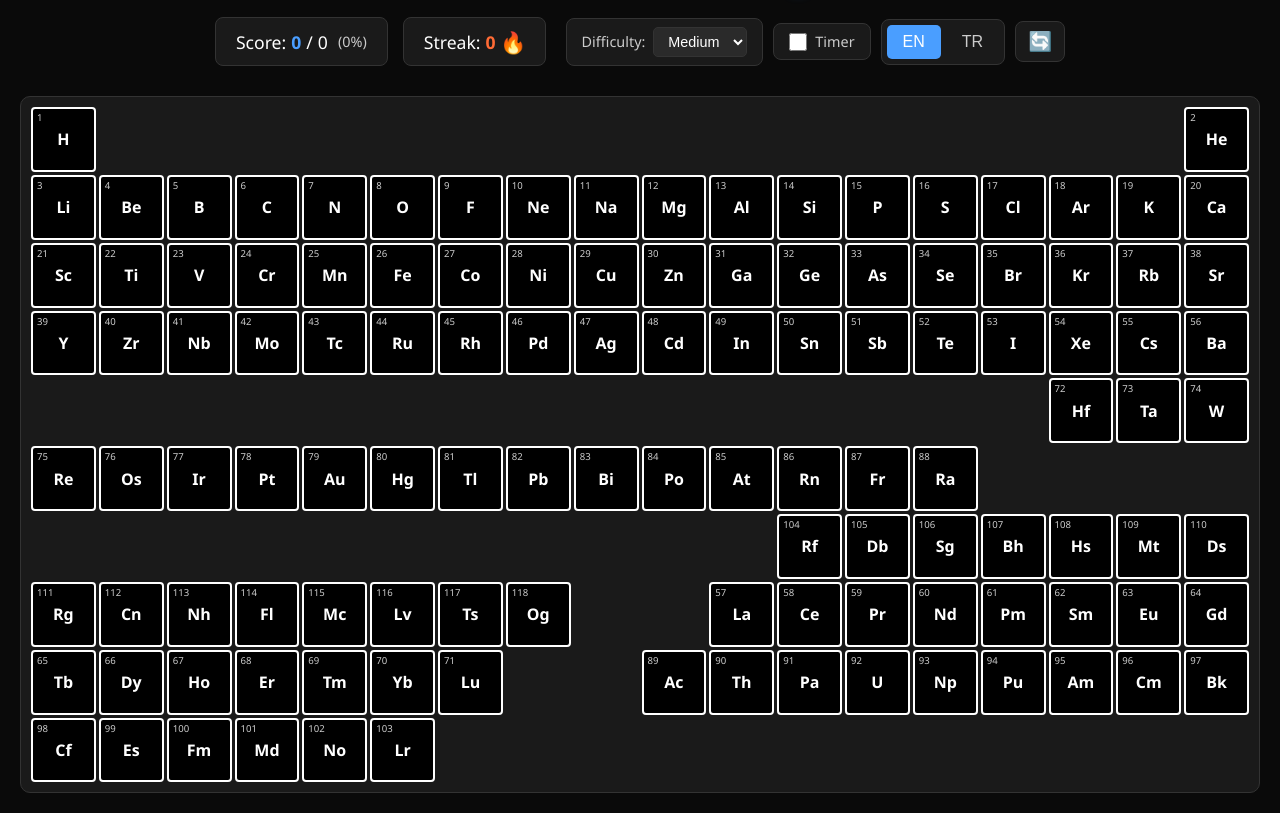
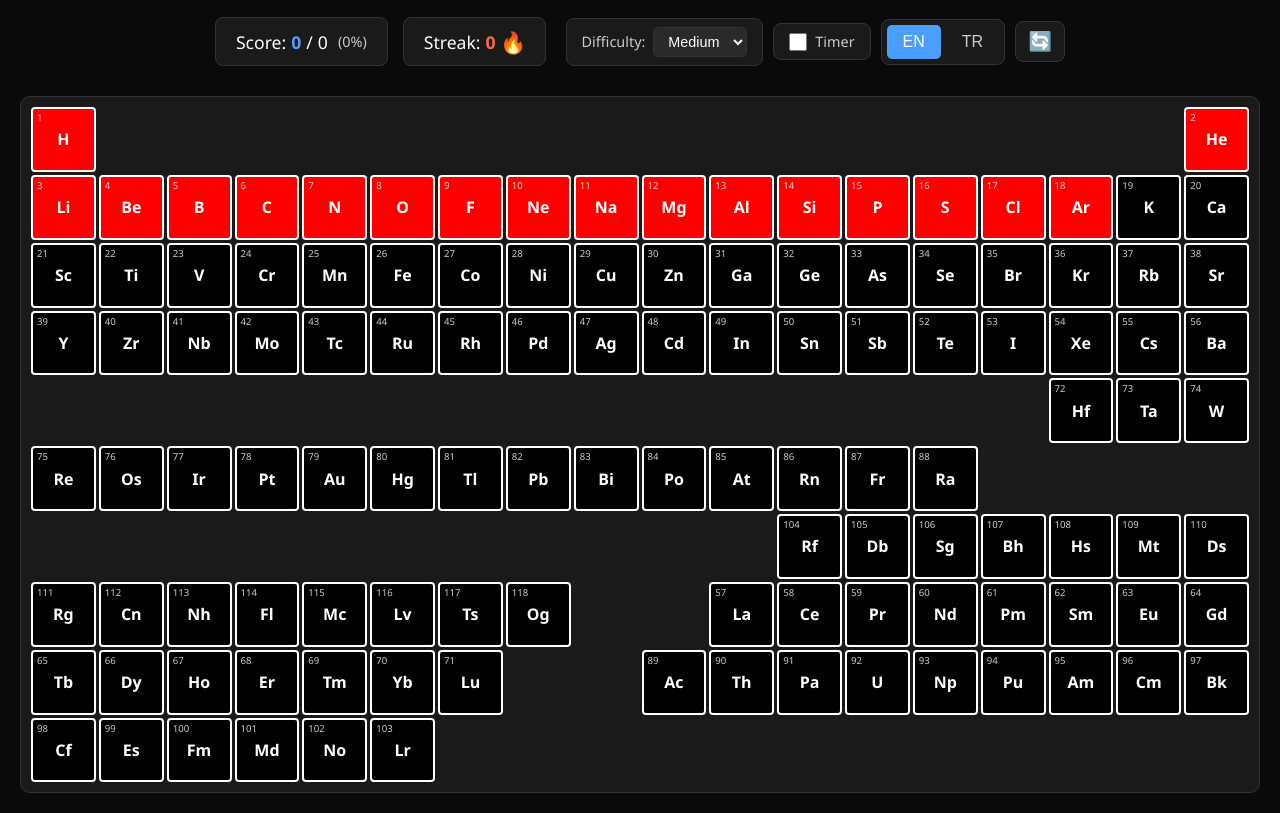
Before and after one commit to luxigrand/retwer, a plain HTML site: page index.html in a window 1280 px wide. Shown: the part 78-891 px from the top of the page. Drawn offline with Linux system fonts and the light colour scheme.

Commit message:
Add red background to the first 18 element cells in style.css

```diff
--- a/style.css
+++ b/style.css
@@ -310,6 +310,28 @@ h1 {
 .element-cell:not(.empty) {
     background: #000000;
     border: 2px solid #ffffff;
+}
+
+/* First 18 elements (1-18) have red background */
+.element-cell[data-element-number="1"],
+.element-cell[data-element-number="2"],
+.element-cell[data-element-number="3"],
+.element-cell[data-element-number="4"],
+.element-cell[data-element-number="5"],
+.element-cell[data-element-number="6"],
+.element-cell[data-element-number="7"],
+.element-cell[data-element-number="8"],
+.element-cell[data-element-number="9"],
+.element-cell[data-element-number="10"],
+.element-cell[data-element-number="11"],
+.element-cell[data-element-number="12"],
+.element-cell[data-element-number="13"],
+.element-cell[data-element-number="14"],
+.element-cell[data-element-number="15"],
+.element-cell[data-element-number="16"],
+.element-cell[data-element-number="17"],
+.element-cell[data-element-number="18"] {
+    background: #ff0000;
 }
 
 /* Modal */
```
